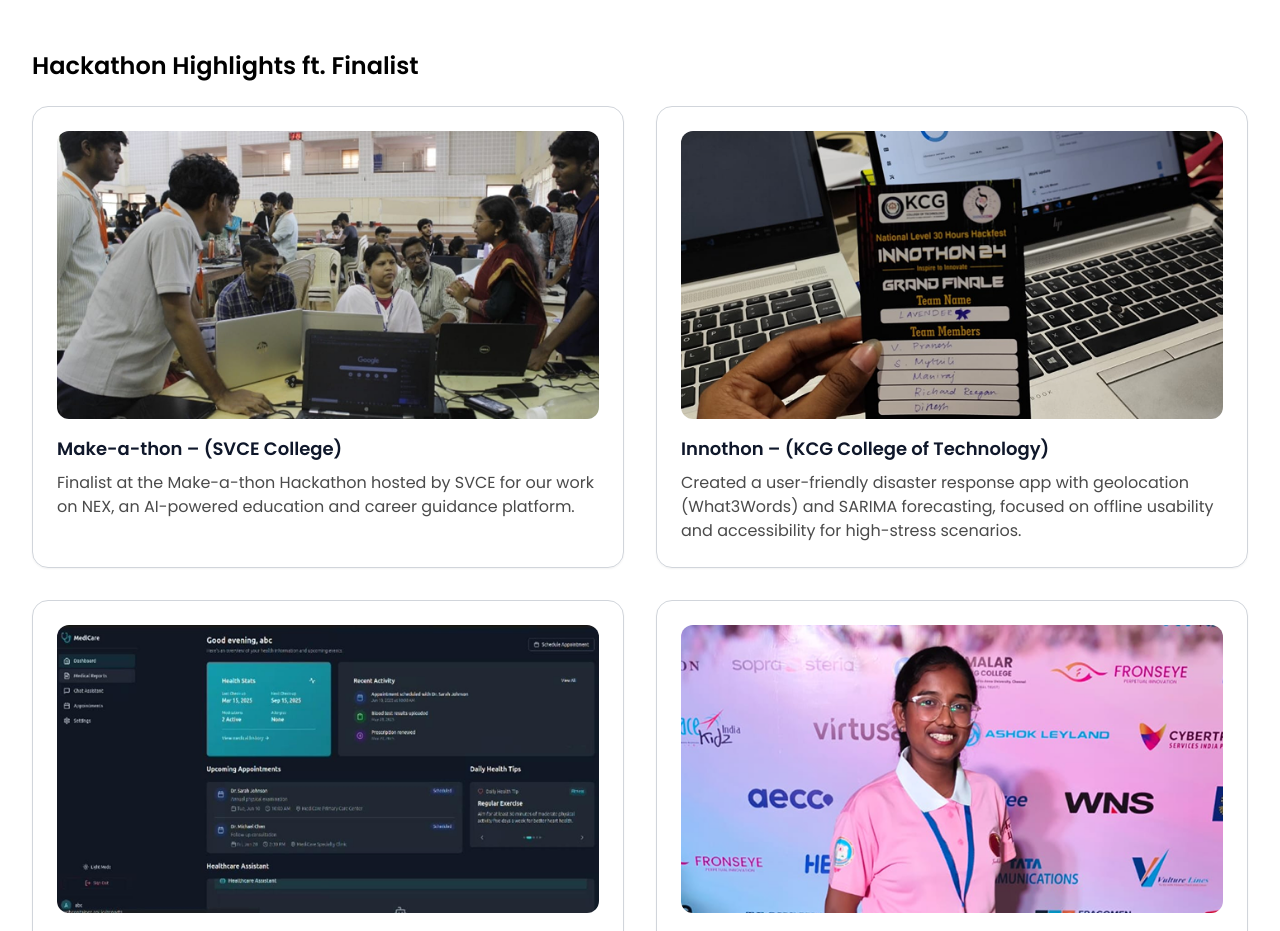
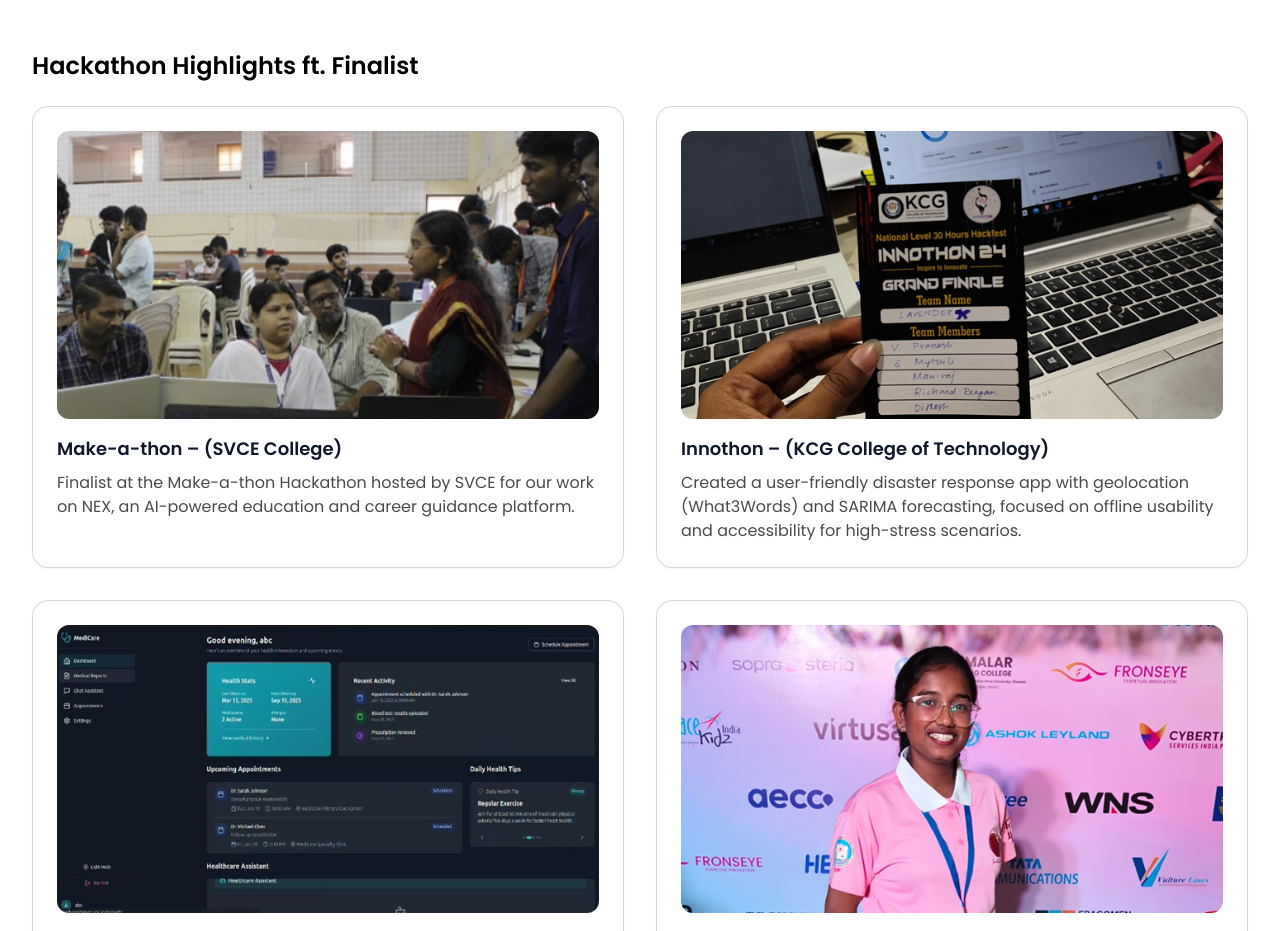
Before and after one commit to MythiliSoundhararaja/Portfolio, a React (Vite) app: page /awards in a window 1280 px wide. Shown: the part 780-1711 px from the top of the page. Built offline with nearby package versions, Linux system fonts and the light colour scheme.

Commit message:
image was updated in projects page

```diff
--- a/src/screens/Awards/Awards.tsx
+++ b/src/screens/Awards/Awards.tsx
@@ -78,7 +78,7 @@ export const Awards = () => {
             {/* Card 1 */}
             <div className="border border-gray-300 rounded-2xl p-4 sm:p-6 shadow-sm hover:shadow-md transition">
               <img
-                src="/nex_svce.png"
+                src="/nex_svce1.png"
                 alt="Make-a-thon"
                 className="rounded-xl w-full h-56 sm:h-64 md:h-72 object-cover"
               />
```
Also changed, not shown: public/nex_svce1.png (added).
